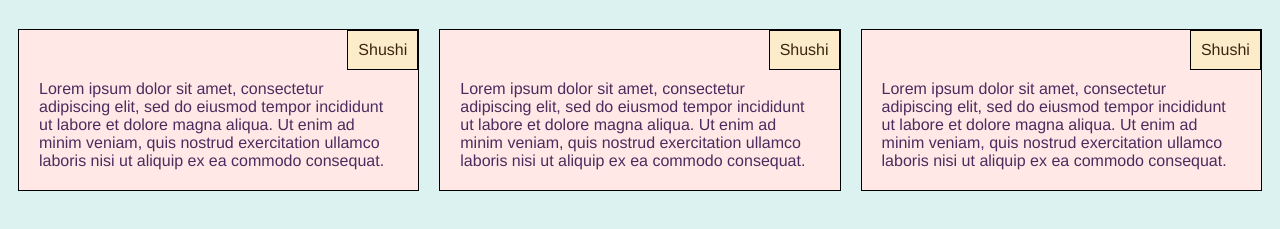
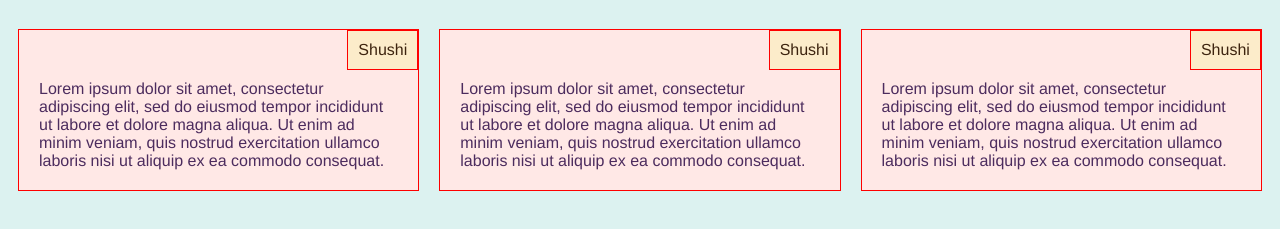
Before and after one commit to nandini06/Coursera-test, a plain HTML site: page index.html in a window 1280 px wide. Shown: the part 61-290 px from the top of the page. Drawn offline with Linux system fonts and the light colour scheme.

Commit message:
Updated html.index

```diff
--- a/index.html
+++ b/index.html
@@ -9,7 +9,7 @@
 		box-sizing: border-box;
 	}
 	.container {
-		border: 1px solid black;
+		border: 1px solid red;
 		margin: 10px;
 		background-color: #ffe8e6;
 	}
@@ -17,7 +17,7 @@
 		padding: 10px;
 		float: right;
 		background-color: #fcecca;
-		border: 1px solid black;
+		border: 1px solid red;
 		color: #3d240f;
     position: relative;
     clear: left;
```
